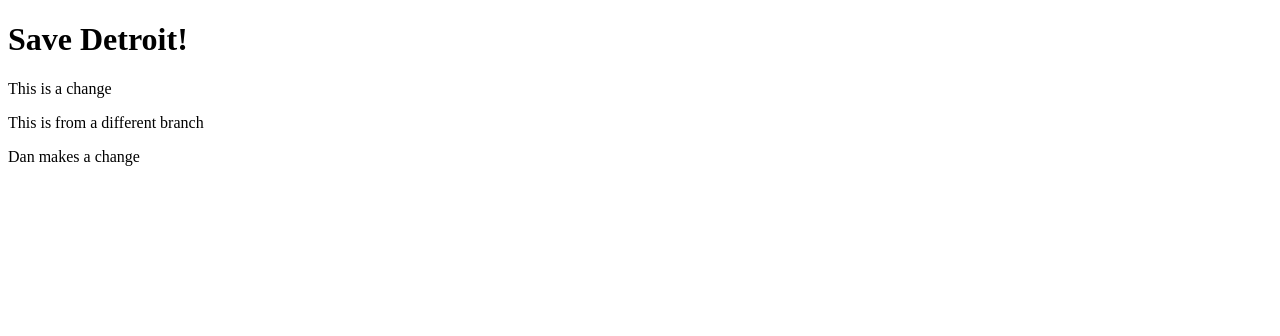
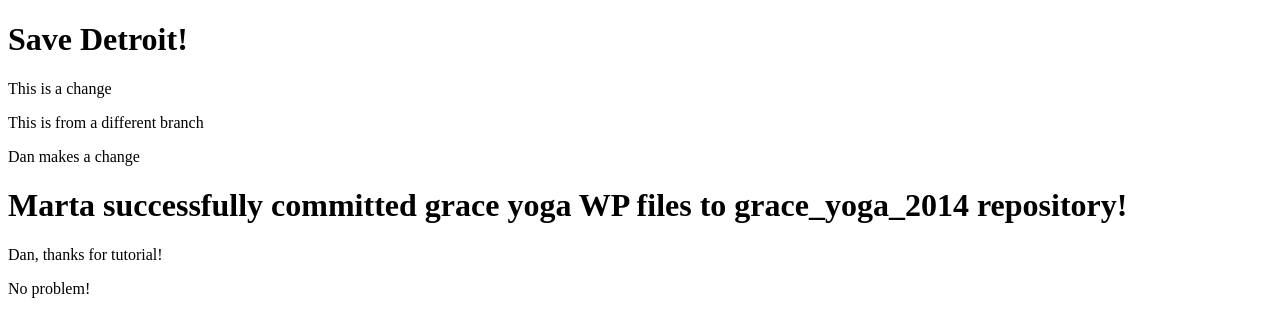
Before and after one commit to martaruizdesign/savedetroit, a plain HTML site: page index.html in a window 1280 px wide. Drawn offline with Linux system fonts and the light colour scheme.

Commit message:
testing merging

```diff
--- a/index.html
+++ b/index.html
@@ -11,5 +11,9 @@
 <p>This is a change</p>
 <p>This is from a different branch</p>
 <p>Dan makes a change</p>
+<h1>Marta successfully committed grace yoga WP files to grace_yoga_2014 repository!</h1>
+<p>Dan, thanks for tutorial!</p>
+<p>No problem!</p>
+
 </body>
 </html>
```
